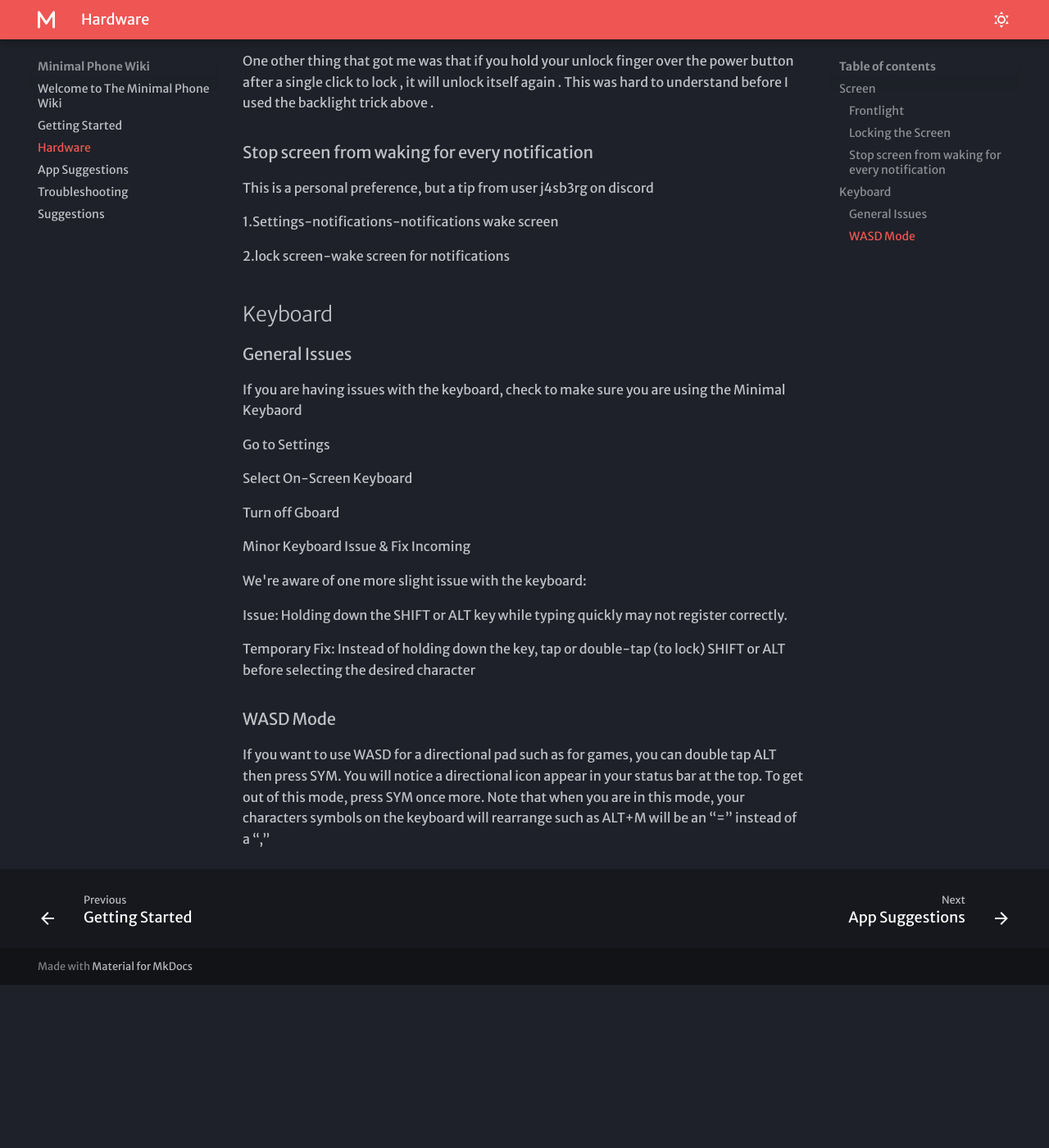
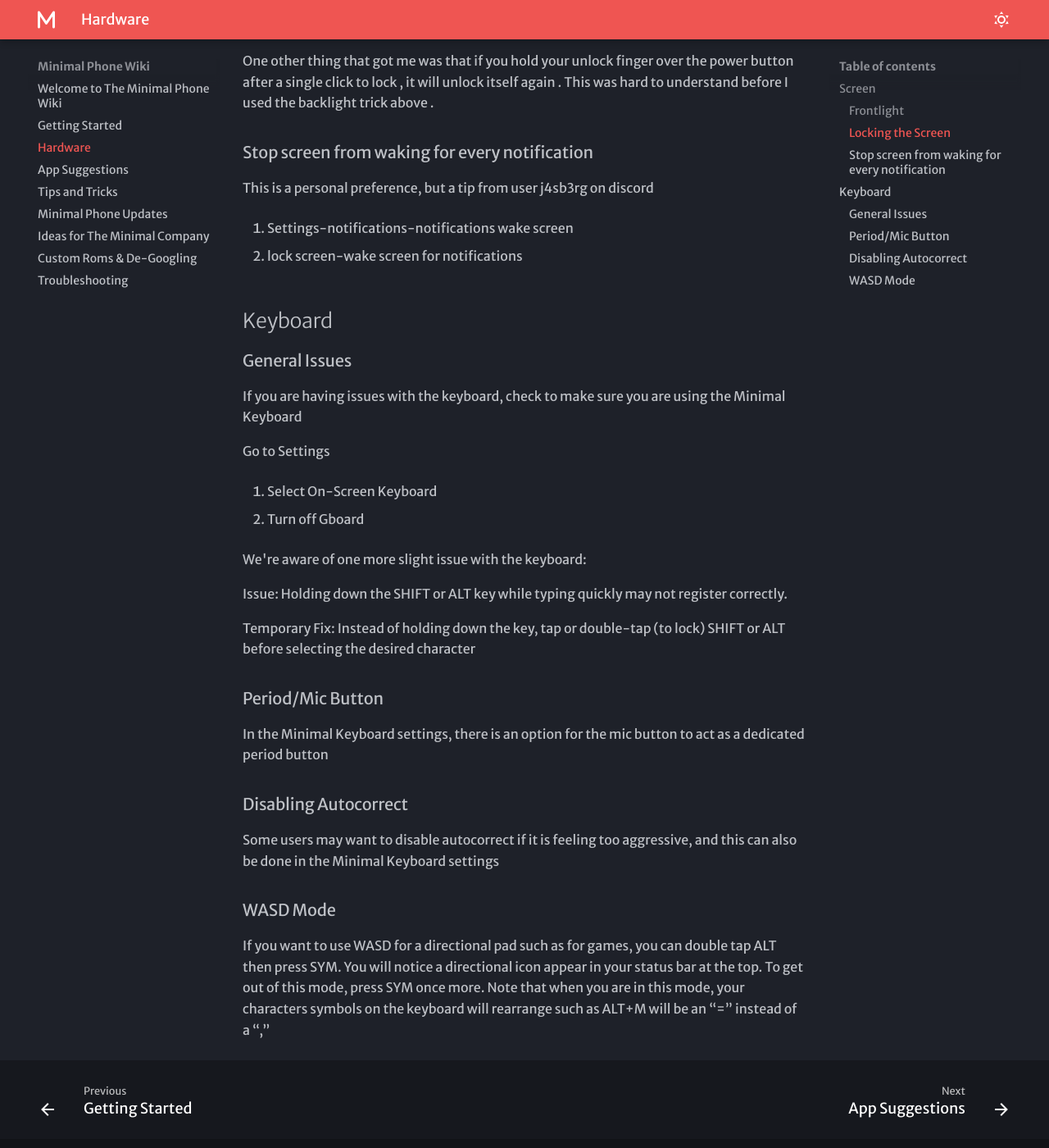
Before and after one commit to theblcl/Minimal-Phone-Guide, an MkDocs documentation site: the page built from docs/hardware.md, in a window 1280 px wide and 1400 px high, scrolled down 571 px. Shown: the whole window at 82% size. Built offline with MkDocs 1.6.1 and Material for MkDocs 9.7.7, drawn with Linux system fonts in a browser that asks for light colours; some web fonts are replaced; before the commit the page ends 1772 px from its top, so only the background shows below that.

Commit message:
new plugin. new page for updates, tips and tracks, custom roms. some addtions and cleanup

```diff
--- a/docs/hardware.md
+++ b/docs/hardware.md
@@ -17,21 +17,19 @@
 ### Stop screen from waking for every notification
 This is a personal preference, but a tip from user j4sb3rg on discord
 
-1.Settings-notifications-notifications wake screen
+1. Settings-notifications-notifications wake screen
 
-2.lock screen-wake screen for notifications
+2. lock screen-wake screen for notifications
 
 ## Keyboard
 ### General Issues
-If you are having issues with the keyboard, check to make sure you are using the Minimal Keybaord
+If you are having issues with the keyboard, check to make sure you are using the Minimal Keyboard
 
 Go to Settings
 
-Select On-Screen Keyboard
+1. Select On-Screen Keyboard
 
-Turn off Gboard
-
-Minor Keyboard Issue & Fix Incoming
+2. Turn off Gboard
 
 We're aware of one more slight issue with the keyboard:
 
@@ -39,6 +37,12 @@
 
 Temporary Fix: Instead of holding down the key, tap or double-tap (to lock) SHIFT or ALT before selecting the desired character
 
+### Period/Mic Button
+In the Minimal Keyboard settings, there is an option for the mic button to act as a dedicated period button
+
+### Disabling Autocorrect
+Some users may want to disable autocorrect if it is feeling too aggressive, and this can also be done in the Minimal Keyboard settings
+
 ### WASD Mode
 If you want to use WASD for a directional pad such as for games, you can double tap ALT then press SYM. You will notice a directional icon appear in your status bar at the top.
 To get out of this mode, press SYM once more.
--- /dev/null
+++ b/docs/roms.md
@@ -0,0 +1,2 @@
+# Custom Roms & De-Googling
+WIP
--- a/docs/suggestions.md
+++ b/docs/suggestions.md
@@ -1,4 +1,4 @@
-# Suggestions
+# Ideas for The Minimal Company
 
 user x29a set up a board for suggestions, may be a good place to centralize any ideas/suggestions to make it easy for the team to review
 
--- a/mkdocs.yml
+++ b/mkdocs.yml
@@ -37,11 +37,17 @@
       enable_creation_date: true
       type: date
   - git-authors
+  - git-committers:
+      repository: theblcl/Minimal-Phone-Guide
+      branch: main
 
 nav:
   - index.md
   - starting.md
   - hardware.md
   - apps.md
+  - tips_and_tricks.md
+  - ota.md
+  - suggestions.md
+  - roms.md
   - troubleshooting.md
-  - suggestions.md
```
Also changed, not shown: docs/ota.md (added, +9 -0 lines), 1 other file.
